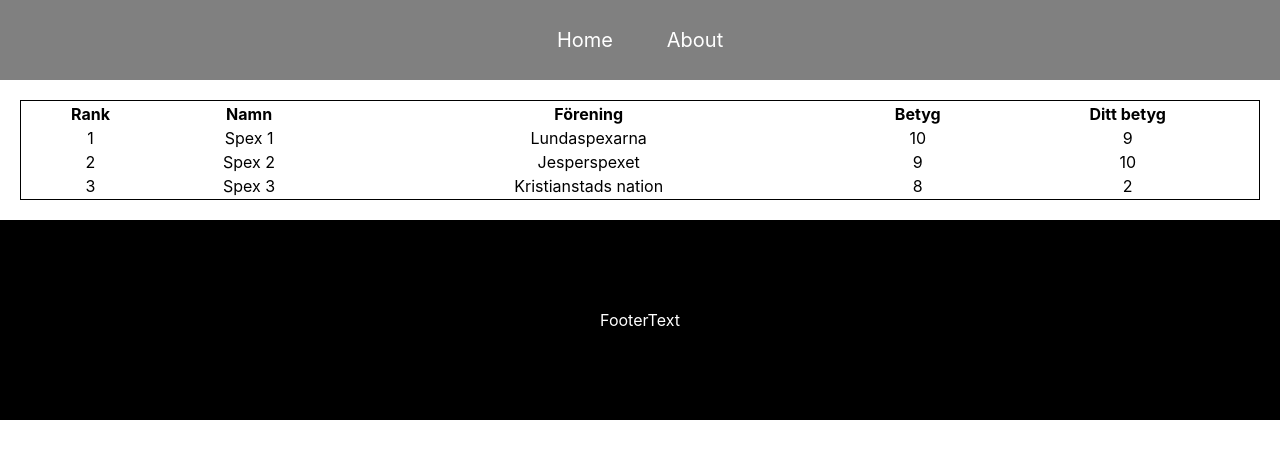
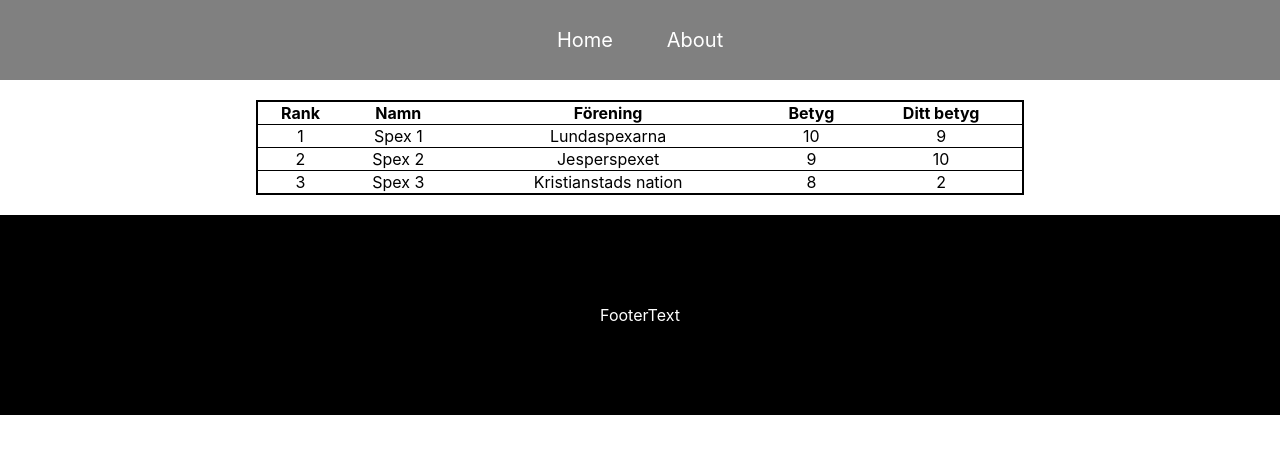
Before and after one commit to Steindt/spex, a React (Create React App) app: page / in a window 1280 px wide. Shown: the top 458 px of the page. Built offline with nearby package versions, Linux system fonts and the light colour scheme.

Commit message:
Added key to table items and work on home

```diff
--- a/src/components/Ranking.css
+++ b/src/components/Ranking.css
@@ -1,4 +1,27 @@
 table {
+    margin: 20px;
+    border-collapse: collapse;
+    border: 2px solid black;
+    width: 60%;
+    max-width: 800px;
+    min-width: 600px;
+}
+
+thead {
+
+}
+
+tbody {
+}
+
+tr {
+    padding: 2px;
     border: 1px solid black;
-    margin: 20px;
 }
+
+th {
+
+}
+
+td {
+}
--- a/src/components/Ranking.js
+++ b/src/components/Ranking.js
@@ -3,7 +3,7 @@ import './Ranking.css'
 
 export default function Ranking() {
     const tableData = rankData.map(spex =>
-        <tr>
+        <tr className="tablerow" key={spex.id}>
             <td>{spex.rank}</td>
             <td>{spex.name}</td>
             <td>{spex.förening}</td>
--- a/src/pages/Home.css
+++ b/src/pages/Home.css
@@ -0,0 +1,7 @@
+.Container {
+    display: flex;
+    width: 100%;
+    flex-direction: column;
+    justify-content: center;
+    align-items: center;
+}
--- a/src/pages/Home.js
+++ b/src/pages/Home.js
@@ -1,7 +1,10 @@
-import Ranking from '../components/Ranking'
+import './Home.css';
+import Ranking from '../components/Ranking';
 
 export default function Home() {
     return (
-        <Ranking></Ranking>
+        <div className="Container">
+            <Ranking></Ranking>
+        </div>
     );
 }
```
